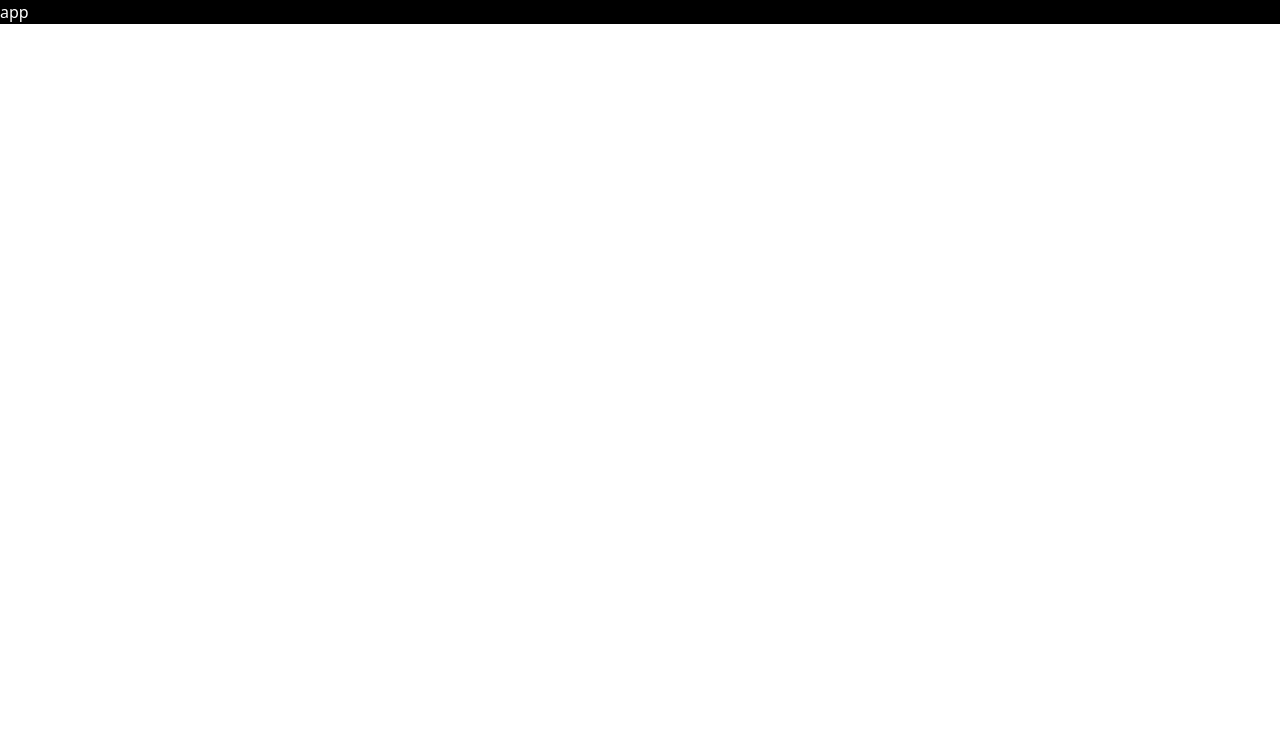
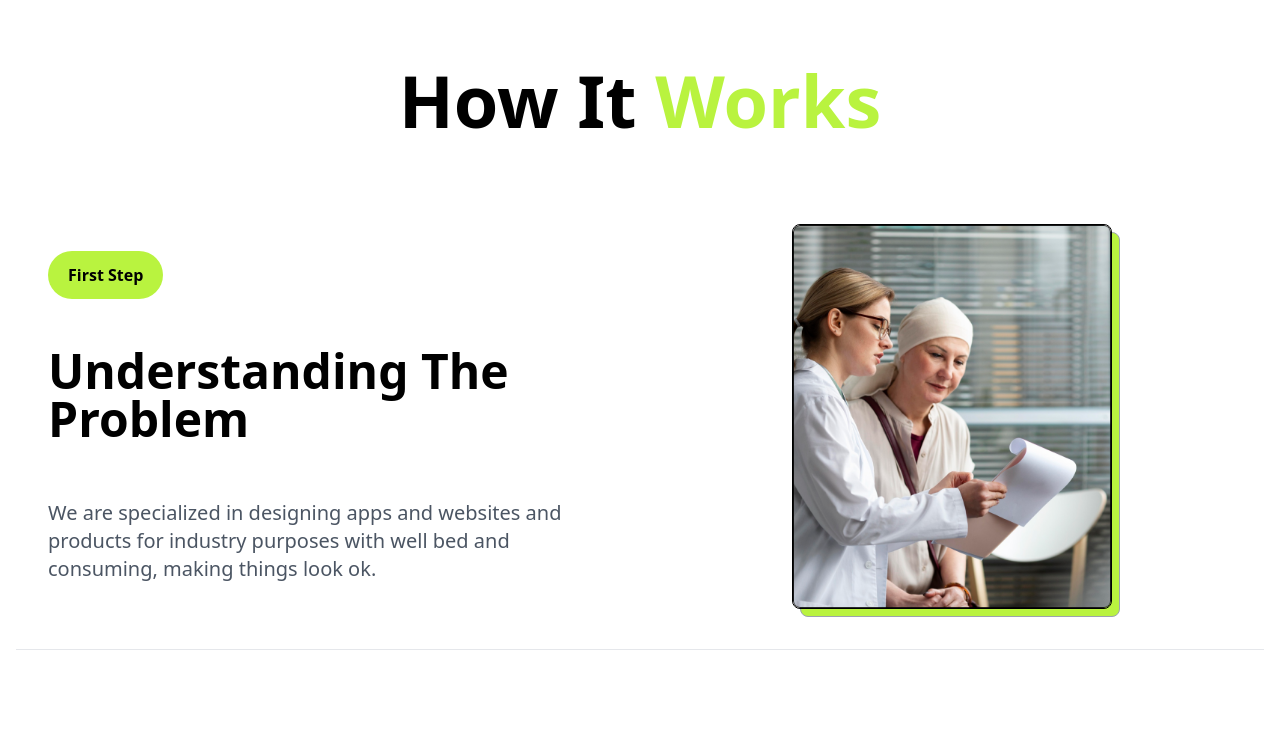
Before and after one commit to Sandipan-seth/WebWorkStudioPage, a React (Vite) app: page / in a window 1280 px wide. Shown: the top 736 px of the page. Built offline with nearby package versions, Linux system fonts and the light colour scheme.

Commit message:
How It works

```diff
--- a/src/components/HomeComponents/HowItWork.jsx
+++ b/src/components/HomeComponents/HowItWork.jsx
@@ -1,11 +1,84 @@
-import React from 'react'
+import React from "react";
+import Step1 from "../../assets/HomeAssets/HowItWork/Step1.png";
+import Step2 from "../../assets/HomeAssets/HowItWork/Step2.png";
 
-const HowItWork = () => {
+const steps = [
+  {
+    id: 1,
+    title: "Understanding The Problem",
+    description:
+      "We are specialized in designing apps and websites and products for industry purposes with well bed and consuming, making things look ok.",
+    stepLabel: "First Step",
+    image: Step1,
+  },
+  {
+    id: 2,
+    title: "Designing The Solution",
+    description:
+      "We are specialized in designing apps and websites and products for industry purposes with well bed and consuming, making things look ok.",
+    stepLabel: "Second Step",
+    image: Step2,
+  },
+  {
+    id: 3,
+    title: "Developing The Website",
+    description:
+      "We are specialized in designing apps and websites and products for industry purposes with well bed and consuming, making things look ok.",
+    stepLabel: "Third Step",
+    image: Step1,
+  },
+  {
+    id: 4,
+    title: "Deploying The Website",
+    description:
+      "We are specialized in designing apps and websites and products for industry purposes with well bed and consuming, making things look ok.",
+    stepLabel: "Fourth Step",
+    image: Step2,
+  },
+];
+
+export default function HowItWork() {
   return (
-    <div>
-      <h1 className="bg-black text-white">app</h1>
+    <div className="bg-white py-16 max-w-7xl mx-auto px-4">
+      <h2 className="text-5xl md:text-7xl font-bold text-center mb-12">
+        How It <span className="text-[#b9f33f]">Works</span>
+      </h2>
+
+      {steps.map((step, index) => (
+        <div
+          key={step.id}
+          className={`mb-12 flex flex-col md:flex-row items-stretch border-b py-5 md:py-10 ${
+            index % 2 === 0 ? "md:flex-row-reverse" : ""
+          }`}
+        >
+
+          <div className="md:w-1/2 mb-6 md:mb-0 flex justify-center items-center ">
+            <div className="relative inline-block">
+              <div className="absolute top-2 left-2 w-full h-full rounded-lg bg-[#b9f33f] z-0 border border-gray-400"></div>
+
+
+              <img
+                src={step.image}
+                alt={`Step ${step.id}`}
+                className="relative z-10 max-w-xs w-full h-auto rounded-lg border border-black"
+              />
+            </div>
+          </div>
+
+
+          <div className="md:w-1/2 md:px-8 text-center md:text-left flex flex-col justify-center md:gap-10 items-center md:items-start">
+            <span className="inline-block w-fit bg-[#b9f33f] text-black px-3 py-2 md:px-5 md:py-3 rounded-full text-md font-semibold mb-2 ">
+              {step.stepLabel}
+            </span>
+            <h3 className="text-3xl md:text-5xl font-bold mb-4">
+              {step.title}
+            </h3>
+            <p className="text-gray-600 leading-tight text-sm md:text-xl">
+              {step.description}
+            </p>
+          </div>
+        </div>
+      ))}
     </div>
   );
 }
-
-export default HowItWork
--- a/src/pages/Home.jsx
+++ b/src/pages/Home.jsx
@@ -4,7 +4,7 @@ import HowItWork from '../components/HomeComponents/HowItWork'
 
 const Home = () => {
   return (
-    <div>
+    <div className='min-w-screen bg-white'>
       <HowItWork />
     </div>
   )
```
Also changed, not shown: src/assets/HomeAssets/HowItWork/Step1.png (added), src/assets/HomeAssets/HowItWork/Step2.png (added).
